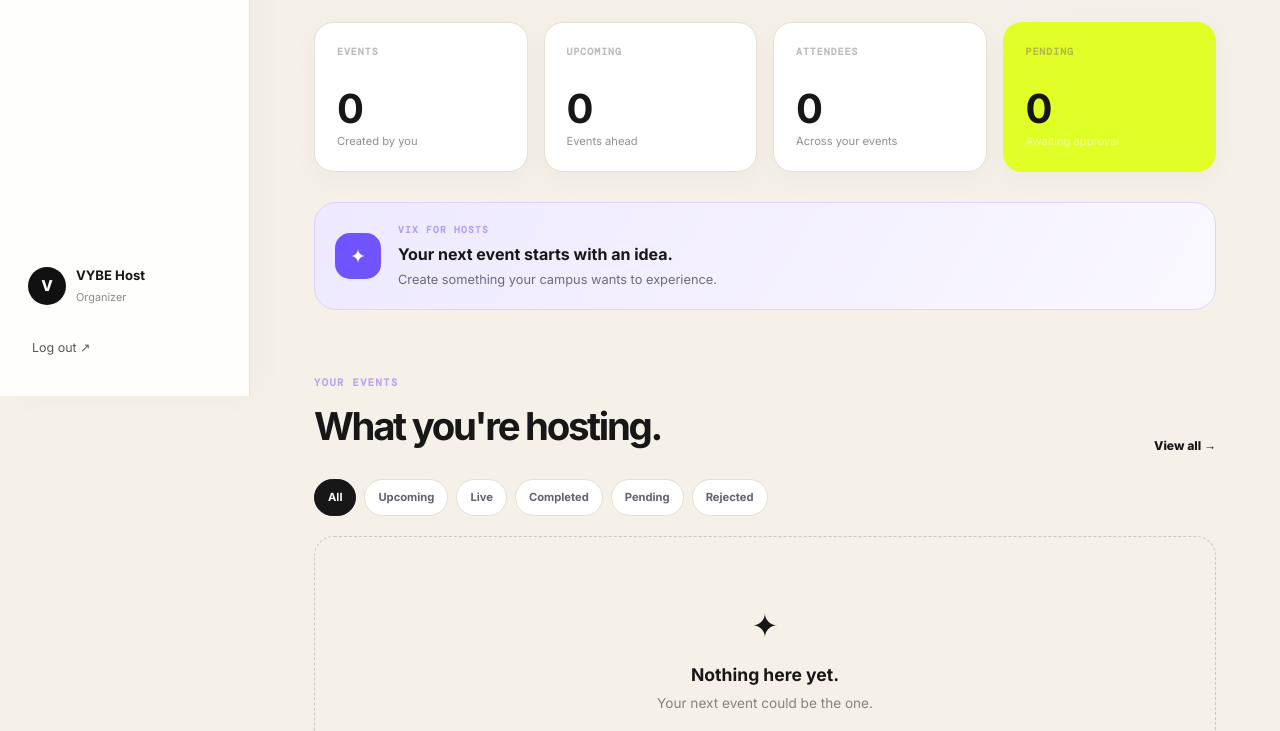
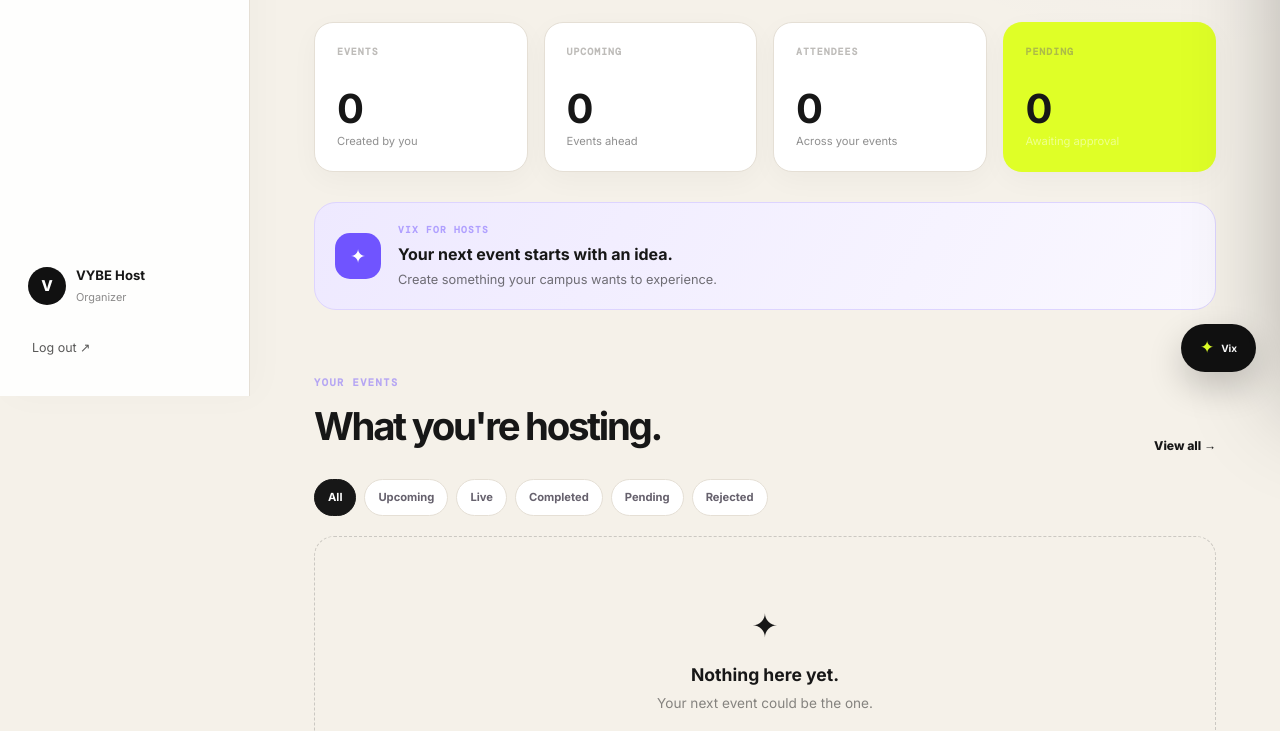
Before and after one commit to ishitacodes67/vybe-app, a plain HTML site: page Frontend/organizer-dashboard.html in a window 1280 px wide. Shown: the part 404-1135 px from the top of the page. Drawn offline with nearby package versions, Linux system fonts and the light colour scheme; a web font is replaced by a local one.

Commit message:
fix: add missing vix css and floating button to host pages

```diff
--- a/Frontend/organizer-dashboard.html
+++ b/Frontend/organizer-dashboard.html
@@ -18,6 +18,7 @@
     <link rel="stylesheet" href="css/organizer.css">
     <link rel="stylesheet" href="css/cursor.css">
     <link rel="stylesheet" href="css/role-shared.css">
+    <link rel="stylesheet" href="css/vix.css">
 </head>
 
 <body class="organizer-page">
@@ -368,9 +369,19 @@
 
     </div>
 
+    <!-- VIX FLOATING BUTTON -->
+    <button
+        class="vix-floating-button"
+        type="button"
+        data-vix-open
+        aria-label="Open Vix"
+    >
+        <span>✦</span>
+        <strong>Vix</strong>
+    </button>
 
     <script src="js/api.js"></script>
-<script src="js/storage.js"></script>
+    <script src="js/storage.js"></script>
     <script src="js/vix.js"></script>
     <script src="js/organizer.js"></script>
     <script src="js/cursor.js"></script>
```
Also changed, not shown: Frontend/create-event.html (+11 -0 lines), Frontend/event.html (+11 -0 lines).
